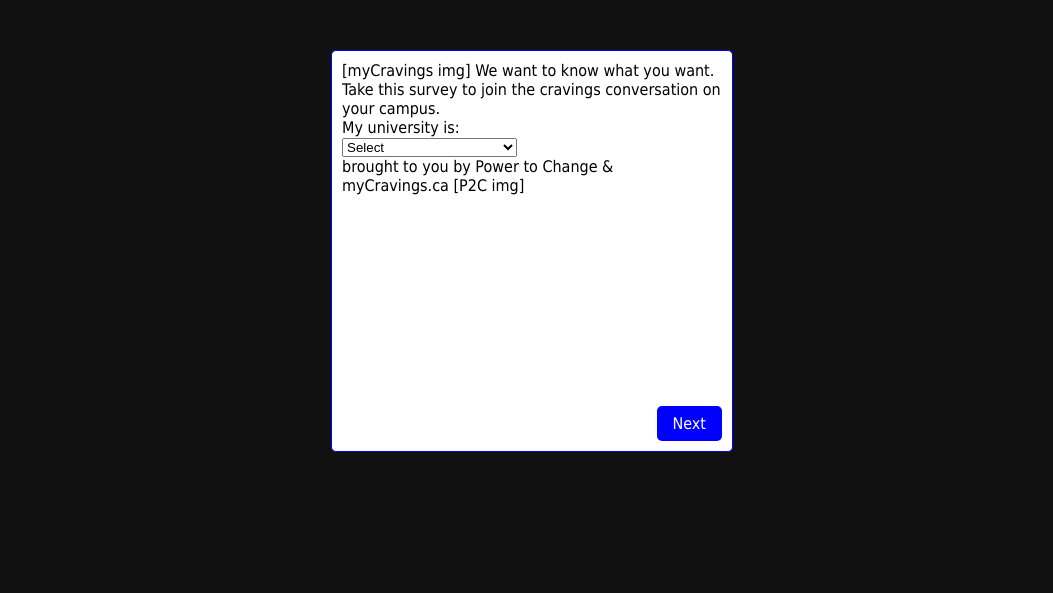
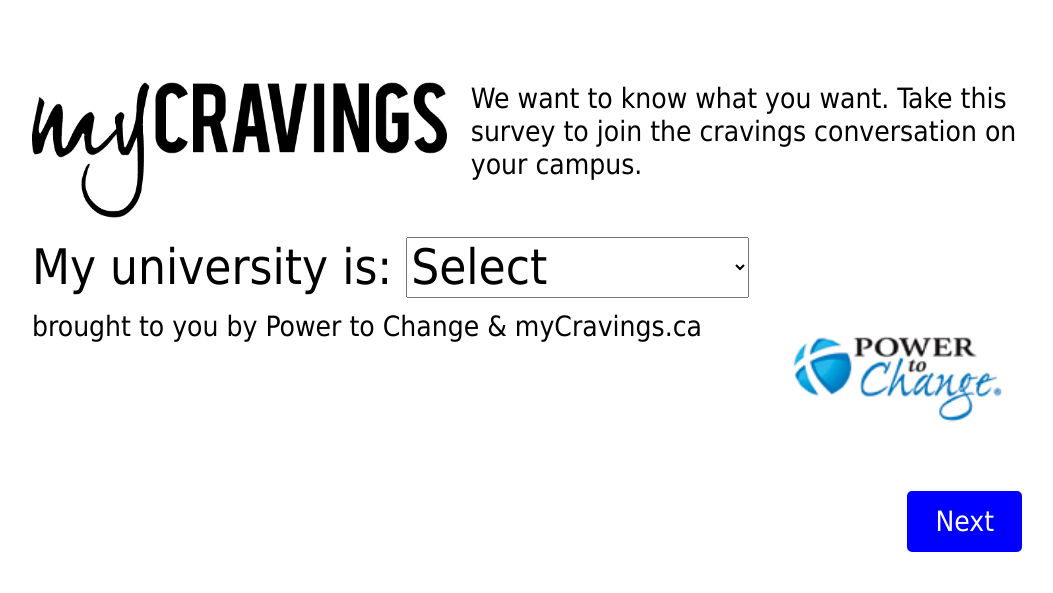
Before and after one commit to PowerToChange/fdwebsurvey, a PHP site: page / in a window 1280 px wide. Shown: the top 593 px of the page, without its empty margins (108-1161 px from the left). Run offline with PHP 8.4, Linux system fonts and the light colour scheme; some libraries are stand-ins or nearby versions.

Commit message:
worked on the css

```diff
--- /dev/null
+++ b/css/grid.css
@@ -0,0 +1,40 @@
+/*
+ Width: 800px
+ # Columns : 7
+ Column width: 98px
+ Gutter : 19px
+
+ */
+.grid_1 { width: 12.25%; }
+.grid_2 { width: 26.875%; }
+.grid_3 { width: 41.5%; }
+.grid_4 { width: 56.125%; }
+.grid_5 { width: 70.75%; }
+.grid_6 { width: 85.375%; }
+.grid_7 { width: 100%; }
+
+.grid_1,
+.grid_2,
+.grid_3,
+.grid_4,
+.grid_5,
+.grid_6,
+.grid_7 {
+	margin: 0 2.375% 1.1875% 0;
+	float: left;
+	display: block;
+}
+
+.alpha{margin-left:0px;}
+.omega{margin-right:0px;}
+.indented{margin-left: 14.625%}
+
+.container{
+	max-width: 1000px;
+	margin: auto;
+	padding: 2.5%;
+}
+
+
+
+.clear{clear:both;display:block;overflow:hidden;visibility:hidden;width:0;height:0}.clearfix:after{clear:both;content:' ';display:block;font-size:0;line-height:0;visibility:hidden;width:0;height:0}* html .clearfix,*:first-child+html .clearfix{zoom:1}
--- a/css/survey.css
+++ b/css/survey.css
@@ -6,38 +6,38 @@ body {
 	font-family: Tahoma, Verdana, Arial, sans-serif;
 	width: 100%;
 	height: 100%;
-	background: #111111;
 }
 
 #viewer {
-	width: 400px;
-	height: 400px;
-	max-width: 100%;
-	max-height: 100%;
-	margin: auto;
+	height: 480px;
 	position:relative;
 	text-align: left;
 
 	background:#FFFFFF;
 	margin-top: 50px;
-	border-radius: 5px;
-	border: 1px solid #0000FF;
+	font-size: 0.75em;
 }
 
+input { height: 1em; }
+input[type=radio] { margin-right: 0.3em;}
+
+.size_3 { font-size: 1.75em; }
+.size_2 { font-size: 1.25em; }
+
 .screen {
-	padding: 10px;
 }
 
 #messages {
-	padding: 10px;
 	position: absolute;
 	bottom: 50px;
 }
 
+img { width: 100%; }
+
 .errors {color: red;}
 .input_error { background-color: #FF8888; }
 div.input_error {background-color: #FFFFFF; border-left: solid 2px #FF8888;}
-select { width: 175px; }
+select { width: 7em; }
 #messages { font-size: 0.8em; }
 
 #action-buttons a {
@@ -57,3 +57,25 @@ select { width: 175px; }
 
 #next-button, #submit-button, #retry-button { float: right; }
 #back-button, #reset-button { float: left; }
+
+@media screen and (min-width: 350px) {
+	#viewer { font-size: 0.75em; }
+}
+@media screen and (min-width: 450px) {
+	#viewer { font-size: 0.87em; }
+}
+@media screen and (min-width: 550px) {
+	#viewer { font-size: 1em; }
+}
+@media screen and (min-width: 650px) {
+	#viewer { font-size: 1.15em; }
+}
+@media screen and (min-width: 750px) {
+	#viewer { font-size: 1.3em; }
+}
+@media screen and (min-width: 850px) {
+	#viewer { font-size: 1.5em; }
+}
+@media screen and (min-width: 950px) {
+	#viewer { font-size: 1.75em; }
+}
--- a/index.php
+++ b/index.php
@@ -5,34 +5,47 @@
 		<title>P2C Survey 2013</title>
 	  <script src="https://ajax.googleapis.com/ajax/libs/jquery/1.6.2/jquery.min.js"></script>
 	  <script src="js/surveys.js"></script>
+	  <link rel="stylesheet" type="text/css" href="css/normalize.css">
+	  <link rel="stylesheet" type="text/css" href="css/grid.css">
 	  <link rel="stylesheet" type="text/css" href="css/survey.css">
+
+		<!-- typekit -->
+		<script type="text/javascript" src="//use.typekit.net/tvn8qzj.js"></script>
+		<script type="text/javascript">try{Typekit.load();}catch(e){}</script>
+		<!-- /typekit -->
+
+	  <meta name="viewport" content="width=device-width, initial-scale=1.0, user-scalable=no">
 	</head>
 	<body>
 
-
-		<div id="viewer">
+		<div class="container">
+			<div id="viewer" class="tk-nimbus-sans">
 			  <div class="screens">
 			  	<div class="screen" order="first">
-		  		<div>
-		  			[myCravings img] We want to know what you want. Take this survey to join the cravings conversation on your campus.
+			  		<div class="grid_3 alpha">
+			  			<img src="img/mycravings.gif"/>
 			  		</div>
-		  		<div>
-		  			My university is:
-						<div class="form_input"><?php include('campus_dropdown.html'); ?></div>
+			  		<div class="grid_4 omega">
+			  			We want to know what you want. Take this survey to join the cravings conversation on your campus.
 			  		</div>
-		  		<div>
-		  			brought to you by Power to Change &amp; myCravings.ca [P2C img]
+			  		<div class="grid_7 size_3">
+			  			My university is: <?php include('campus_dropdown.html'); ?>
+			  		</div>
+			  		<div class="grid_5 alpha">
+			  			brought to you by Power to Change &amp; myCravings.ca
+			  		</div>
+			  		<div class="grid_2 omega">
+			  			<img src="img/p2c.gif"/>
 			  		</div>
 			  	</div>
-		  	<div class="screen">
-		      <p>The one thing I crave most is:</p>
-		      <div>
-			      <input type="radio" name="cravemost" value="warmup-fun">fun</input>
-			      <input type="radio" name="cravemost" value="warmup-relationship">relationship</input>
-			      <input type="radio" name="cravemost" value="warmup-money">money</input>
-			      <input type="radio" name="cravemost" value="warmup-grades">good grades</input>
-			      <input type="radio" name="cravemost" value="warmup-other">other</input>
-		      </div>
+			  	<div class="screen size_2">
+
+			      <div class="grid_7">The one thing I crave most is:</div>
+			      <div class="grid_6 indented omega"><input type="radio" name="cravemost" value="warmup-fun">fun</input></div>
+			      <div class="grid_6 indented omega"><input type="radio" name="cravemost" value="warmup-relationship">relationship</input></div>
+			      <div class="grid_6 indented omega"><input type="radio" name="cravemost" value="warmup-money">money</input></div>
+			      <div class="grid_6 indented omega"><input type="radio" name="cravemost" value="warmup-grades">good grades</input></div>
+			      <div class="grid_6 indented omega"><input type="radio" name="cravemost" value="warmup-other">other</input></div>
 			  	</div>
 			  	<div class="screen">
 						<p>I’d like a <strong>FREE MAGAZINE BY PERSONAL DELIVERY</strong> to help me explore my craving for:</p>
@@ -111,10 +124,11 @@
 			  </div>
 			  <div id="action-buttons">
 			  	<a id="back-button">Back</a>
-		  	<a id="next-button">Next</a>
+			  	<a id="next-button" class="forward-button">Next</a>
 			  	<a id="retry-button">Retry</a>
 			  	<a id="reset-button">Restart</a>
-		  	<a id="submit-button">Submit</a>
+			  	<a id="submit-button" class="forward-button">Submit</a>
+			  </div>
 			</div>
 		</div>
 
--- a/js/surveys.js
+++ b/js/surveys.js
@@ -36,6 +36,14 @@ $(document).ready(function() {
 	$('#reset-button').click(function(){
 		survey_reset_screen();
 	});
+
+	$('body').keypress(function(e) {
+    if(e.which == 13) {
+    		e.preventDefault();
+    		$('.forward-button:visible').click();
+    }
+	});
+
 
 	//removing error class when input changes
 	$(':input').change(function(){
```
Also changed, not shown: css/normalize.css (added), img/mycravings.gif (added), img/p2c.gif (added), 2 other files. Lines whose indentation alone changed are shown as unchanged.
